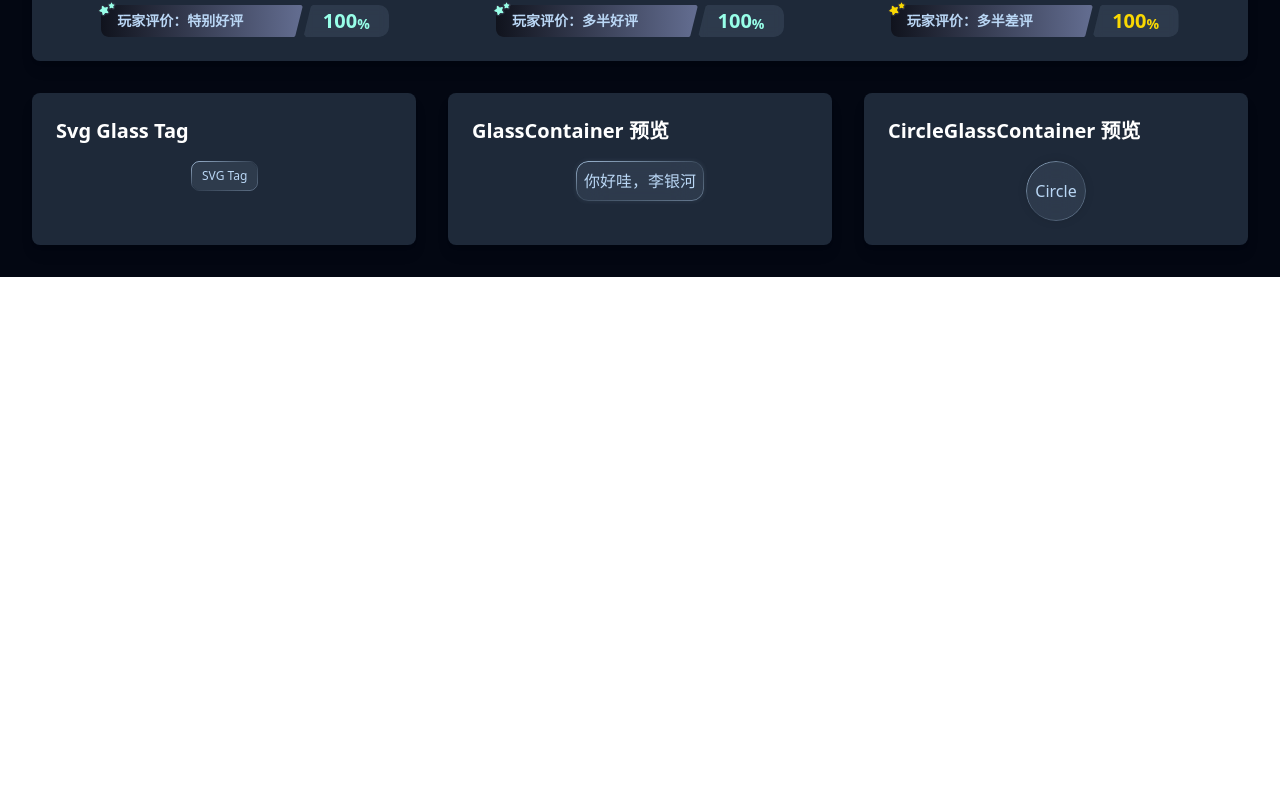
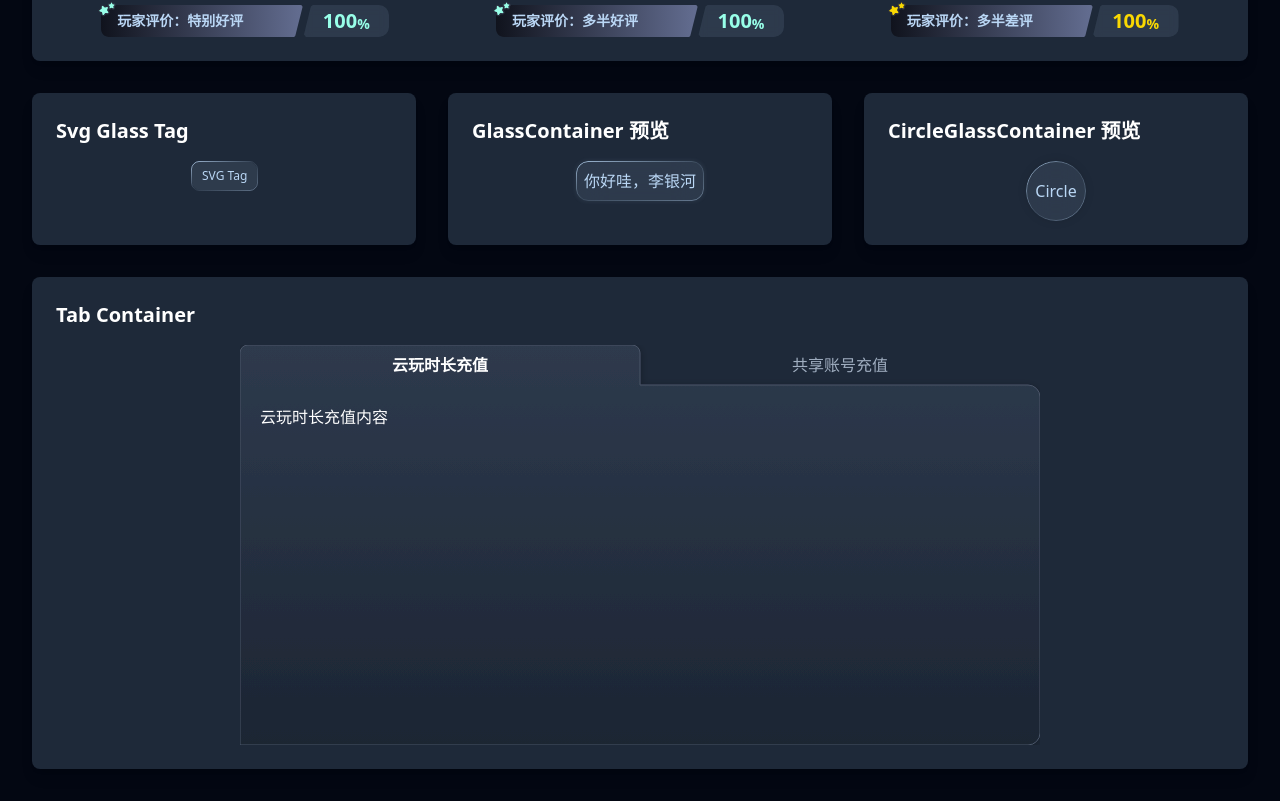
Before and after one commit to songjingwei/gamesir-magic-ui, a React (Vite) app: page / in a window 1280 px wide. Shown: the part 712-1513 px from the top of the page. Before the commit the page ends 989 px from the top, so only its background shows below. Built offline with nearby package versions, Linux system fonts and the light colour scheme.

Commit message:
feat:  Tab 容器组件初步实现

```diff
--- /dev/null
+++ b/src/components/Tab/index.tsx
@@ -0,0 +1,133 @@
+import React, { useState, useRef, useEffect } from "react";
+import "./tab.css";
+
+interface Tab {
+	title: string;
+	content: React.ReactNode;
+}
+
+interface TabContainerProps {
+	tabs: [Tab, Tab]; // 限定为两个 Tab
+	width?: number;
+	height?: number;
+}
+
+const TAB_HEIGHT = 40;
+const TAB_CORNER_RADIUS = 8;
+const CONTAINER_CORNER_RADIUS = 12;
+
+export const TabContainer: React.FC<TabContainerProps> = ({
+	tabs,
+	width = 800,
+	height = 400,
+}) => {
+	const [selectedTab, setSelectedTab] = useState(0);
+	const [tabWidths, setTabWidths] = useState<number[]>([]);
+	const tabRefs = useRef<(HTMLButtonElement | null)[]>([]);
+
+	// biome-ignore lint/correctness/useExhaustiveDependencies: <explanation>
+	useEffect(() => {
+		const widths = tabRefs.current.map((ref) => ref?.offsetWidth || 0);
+		setTabWidths(widths);
+	}, [tabs, selectedTab]);
+
+	const getPathD = () => {
+		if (tabWidths.length === 0) return "";
+
+		const tabIndex = selectedTab;
+		const tabWidth = tabWidths[tabIndex];
+		const tabOffset = tabWidths
+			.slice(0, tabIndex)
+			.reduce((acc, w) => acc + w, 0);
+
+		let path = "";
+		if (selectedTab === 0) {
+			// Left tab selected
+			path = `
+        M0,${TAB_HEIGHT}
+        H${tabOffset}
+        v-${TAB_HEIGHT - TAB_CORNER_RADIUS}
+        a${TAB_CORNER_RADIUS},${TAB_CORNER_RADIUS} 0 0 1 ${TAB_CORNER_RADIUS},-${TAB_CORNER_RADIUS}
+        h${tabWidth - 2 * TAB_CORNER_RADIUS}
+        a${TAB_CORNER_RADIUS},${TAB_CORNER_RADIUS} 0 0 1 ${TAB_CORNER_RADIUS},${TAB_CORNER_RADIUS}
+        v${TAB_HEIGHT - TAB_CORNER_RADIUS}
+        H${width - CONTAINER_CORNER_RADIUS}
+        a${CONTAINER_CORNER_RADIUS},${CONTAINER_CORNER_RADIUS} 0 0 1 ${CONTAINER_CORNER_RADIUS},${CONTAINER_CORNER_RADIUS}
+        V${height - CONTAINER_CORNER_RADIUS}
+        a${CONTAINER_CORNER_RADIUS},${CONTAINER_CORNER_RADIUS} 0 0 1 -${CONTAINER_CORNER_RADIUS},${CONTAINER_CORNER_RADIUS}
+        H0
+        V${TAB_HEIGHT}
+        Z
+      `;
+		} else {
+			// Right tab selected
+			path = `
+        M0,${TAB_HEIGHT}
+        H${tabOffset}
+        v-${TAB_HEIGHT - TAB_CORNER_RADIUS}
+        a${TAB_CORNER_RADIUS},${TAB_CORNER_RADIUS} 0 0 1 ${TAB_CORNER_RADIUS},-${TAB_CORNER_RADIUS}
+        h${tabWidth - 2 * TAB_CORNER_RADIUS}
+        a${TAB_CORNER_RADIUS},${TAB_CORNER_RADIUS} 0 0 1 ${TAB_CORNER_RADIUS},${TAB_CORNER_RADIUS}
+        v${TAB_HEIGHT - TAB_CORNER_RADIUS}
+        H${width}
+        V${height - CONTAINER_CORNER_RADIUS}
+        a${CONTAINER_CORNER_RADIUS},${CONTAINER_CORNER_RADIUS} 0 0 1 -${CONTAINER_CORNER_RADIUS},${CONTAINER_CORNER_RADIUS}
+        H0
+        V${TAB_HEIGHT}
+        Z
+      `;
+		}
+		return path.replace(/\s+/g, " ").trim();
+	};
+
+	return (
+		<div className="tab-container-wrapper" style={{ width, height }}>
+			<svg className="tab-container-svg" width={width} height={height}>
+				<title>Tab Container</title>
+				<defs>
+					<linearGradient id="tab-fill" x1="0" y1="0" x2="0" y2="1">
+						<stop offset="0%" stopColor="#2E3A4D" />
+						<stop offset="100%" stopColor="#1C2533" />
+					</linearGradient>
+					<filter id="shadow" x="-5%" y="-5%" width="110%" height="110%">
+						<feDropShadow
+							dx="0"
+							dy="2"
+							stdDeviation="4"
+							floodColor="#000000"
+							floodOpacity="0.3"
+						/>
+					</filter>
+				</defs>
+				<path
+					d={getPathD()}
+					fill="url(#tab-fill)"
+					stroke="#4A5568"
+					strokeWidth="1"
+					filter="url(#shadow)"
+				/>
+			</svg>
+			<div className="tabs-list" style={{ height: TAB_HEIGHT }}>
+				{tabs.map((tab, index) => (
+					<button
+						key={tab.title}
+						ref={(el) => {
+							tabRefs.current[index] = el;
+						}}
+						className={`tab-button ${selectedTab === index ? "selected" : ""}`}
+						onClick={() => setSelectedTab(index)}
+						type="button"
+					>
+						{tab.title}
+					</button>
+				))}
+			</div>
+			<div
+				className="tab-content-wrapper"
+				style={{ top: TAB_HEIGHT, height: height - TAB_HEIGHT }}
+			>
+				{tabs[selectedTab].content}
+			</div>
+		</div>
+	);
+};
--- /dev/null
+++ b/src/components/Tab/tab.css
@@ -0,0 +1,44 @@
+.tab-container-wrapper {
+	position: relative;
+}
+
+.tab-container-svg {
+	position: absolute;
+	top: 0;
+	left: 0;
+	z-index: 1;
+}
+
+.tabs-list {
+	position: relative;
+	display: flex;
+	z-index: 2;
+	width: 100%; /* Make tabs list span full width */
+}
+
+.tab-button {
+	background: none;
+	border: none;
+	color: #a0aec0;
+	cursor: pointer;
+	padding: 0 20px;
+	font-size: 16px;
+	transition: color 0.3s ease;
+	outline: none;
+	flex-grow: 1; /* Allow tab buttons to grow and fill space */
+}
+
+.tab-button.selected {
+	color: #ffffff;
+	font-weight: 600;
+}
+
+.tab-content-wrapper {
+	position: absolute;
+	left: 0;
+	right: 0;
+	bottom: 0;
+	padding: 20px;
+	z-index: 2;
+	color: white;
+}
--- a/src/components/index.ts
+++ b/src/components/index.ts
@@ -7,3 +7,4 @@ export * from "./GlowingButton";
 export * from "./SvgGlassTag";
 export * from "./GlassContainer";
 export * from "./CircleGlassContainer";
+export * from "./Tab";
--- a/src/preview.tsx
+++ b/src/preview.tsx
@@ -8,7 +8,12 @@ import { Button } from "./components/ui/button"; // 导入 Button
 import { LightScanEffect } from "./components/LightScanEffect"; // 导入 LightScanEffect
 import { PlayerReview } from "./components/PlayerReview"; // 导入 PlayerReview
 import { GlowingButton } from "./components/GlowingButton"; // 导入 GlowingButton
-import { GlassContainer, SvgGlassTag, CircleGlassContainer, } from "./components"; // 导入 GlassContainer, GlassTag 和 SvgGlassTag
+import {
+	GlassContainer,
+	SvgGlassTag,
+	CircleGlassContainer,
+} from "./components"; // 导入 GlassContainer, GlassTag 和 SvgGlassTag
+import { TabContainer } from "./components/Tab";
 import { cn } from "./lib/utils"; // 导入 cn 函数
 
 import Background from "./assets/background_grid.svg";
@@ -184,9 +189,16 @@ const Preview: React.FC = () => {
 
 				{/* GlassContainer display area */}
 				<div className="bg-gray-800 col-span-1 w-full rounded-lg shadow-lg p-6 flex flex-col items-start">
-					<h2 className="text-xl font-bold text-white mb-4">GlassContainer 预览</h2>
+					<h2 className="text-xl font-bold text-white mb-4">
+						GlassContainer 预览
+					</h2>
 					<div className="w-full flex justify-center">
-						<GlassContainer borderRadius={12} onClick={() => { alert("GlassContainer clicked"); }}>
+						<GlassContainer
+							borderRadius={12}
+							onClick={() => {
+								alert("GlassContainer clicked");
+							}}
+						>
 							<p>你好哇，李银河</p>
 						</GlassContainer>
 					</div>
@@ -194,11 +206,31 @@ const Preview: React.FC = () => {
 
 				{/* CircleGlassContainer display area */}
 				<div className="bg-gray-800 col-span-1 w-full rounded-lg shadow-lg p-6 flex flex-col items-start">
-					<h2 className="text-xl font-bold text-white mb-4">CircleGlassContainer 预览</h2>
+					<h2 className="text-xl font-bold text-white mb-4">
+						CircleGlassContainer 预览
+					</h2>
 					<div className="w-full flex justify-center">
-						<CircleGlassContainer size={60} onClick={() => { alert("CircleGlassContainer clicked"); }}>
+						<CircleGlassContainer
+							size={60}
+							onClick={() => {
+								alert("CircleGlassContainer clicked");
+							}}
+						>
 							<p>Circle</p>
 						</CircleGlassContainer>
+					</div>
+				</div>
+
+				{/* TabContainer display area */}
+				<div className="bg-gray-800 col-span-3 w-full rounded-lg shadow-lg p-6 flex flex-col items-start">
+					<h2 className="text-xl font-bold text-white mb-4">Tab Container</h2>
+					<div className="w-full flex justify-center">
+						<TabContainer
+							tabs={[
+								{ title: "云玩时长充值", content: <div>云玩时长充值内容</div> },
+								{ title: "共享账号充值", content: <div>共享账号充值内容</div> },
+							]}
+						/>
 					</div>
 				</div>
 			</div>
```
